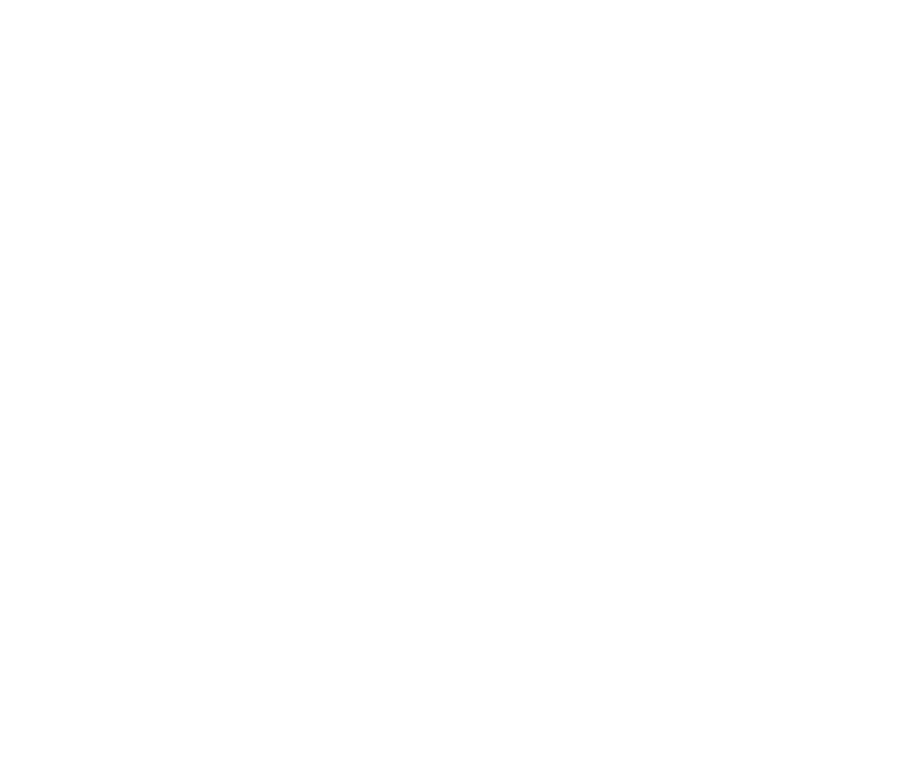
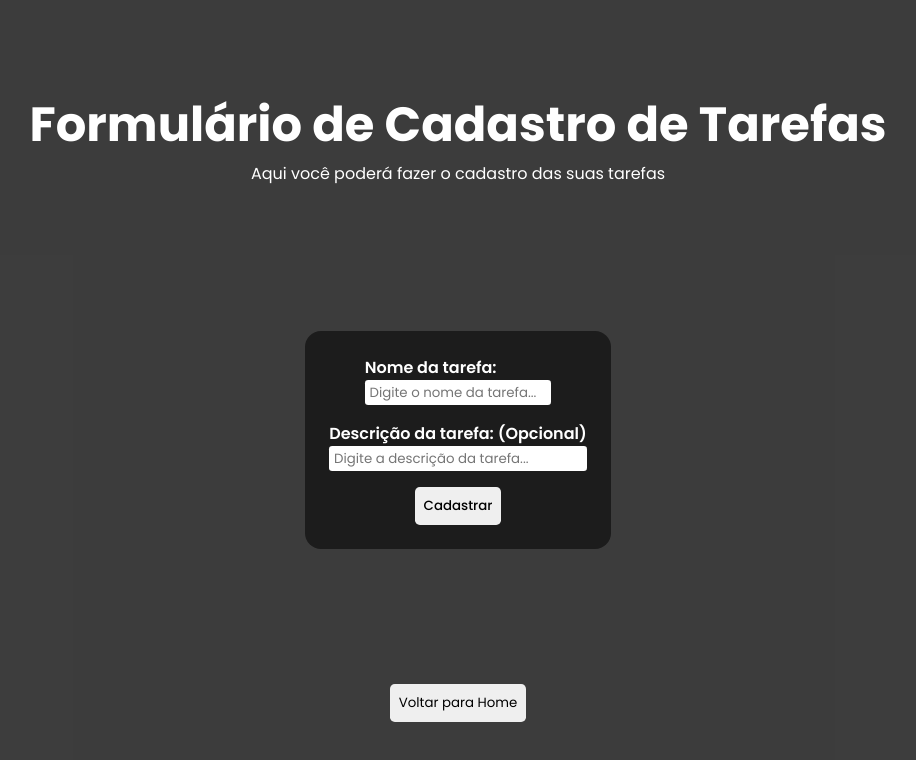
Before and after one commit to CaioAbner/TO-DO-List, a React (Vite) app in the folder front/: page / in a window 1280 px wide. Before the commit this address had no page. Shown: the top 760 px of the page, without its empty margins (182-1098 px from the left). Built offline with nearby package versions, Linux system fonts and the light colour scheme; no server answers.

Commit message:
Ajustando os navigates

```diff
--- a/front/src/components/FormAtualizarTarefas/index.tsx
+++ b/front/src/components/FormAtualizarTarefas/index.tsx
@@ -46,7 +46,7 @@ function FormAtualizarTarefas() {
             concluida: concluida
           });
           alert("Parabéns, sua tarefa foi atualizada.");
-          navigate("/home");
+          navigate("/");
         } catch (error) {
           console.error("Não foi possível atualizar a tarefa.", error);
           alert("Não foi possível atualizar a tarefa.")
@@ -92,7 +92,7 @@ function FormAtualizarTarefas() {
           </div>
         </form>
         <div id="formButtons">
-          <button id="btn_home" onClick={() => navigate("/home")}>Voltar para Home</button>
+          <button id="btn_home" onClick={() => navigate("/")}>Voltar para Home</button>
         </div>
       </div>
     </>
--- a/front/src/components/FormTarefas/index.tsx
+++ b/front/src/components/FormTarefas/index.tsx
@@ -52,7 +52,7 @@ function FormTarefas() {
           </div>
         </form>
         <div id="formButtons">
-          <button id="btn_home" onClick={() => navigate("/home")}>Voltar para Home</button>
+          <button id="btn_home" onClick={() => navigate("/")}>Voltar para Home</button>
         </div>
       </div>
     </>
--- a/front/src/router/index.tsx
+++ b/front/src/router/index.tsx
@@ -8,7 +8,7 @@ function Router() {
   return (
     <BrowserRouter>
       <Routes>
-        <Route path="/home" element={<Home/>}></Route>
+        <Route path="/" element={<Home/>}></Route>
         <Route path="/cadastrar" element={<FormTarefas/>}></Route>
         <Route path="/atualizar/:id" element={<FormAtualizarTarefas/>}></Route>
       </Routes>
```
